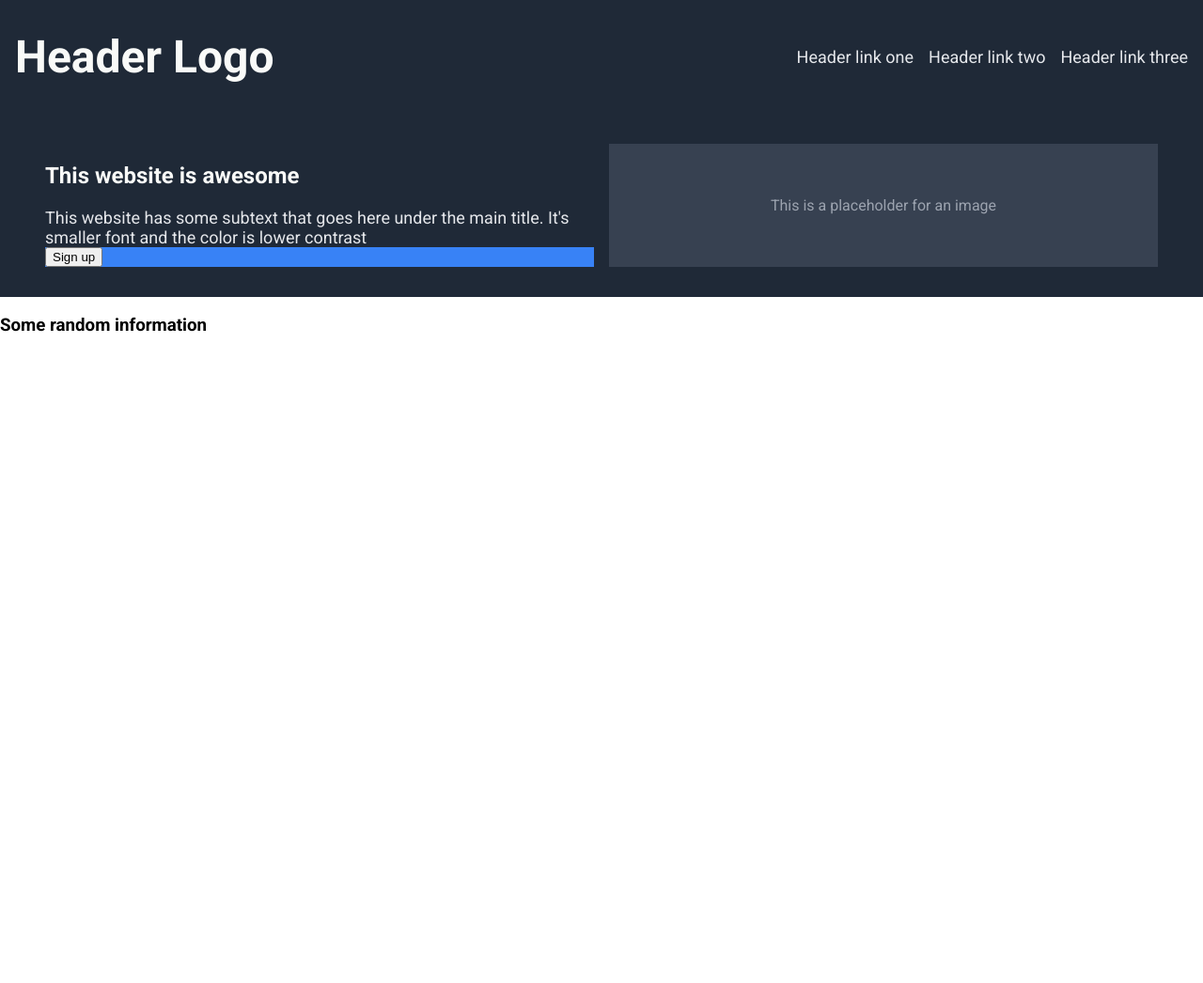
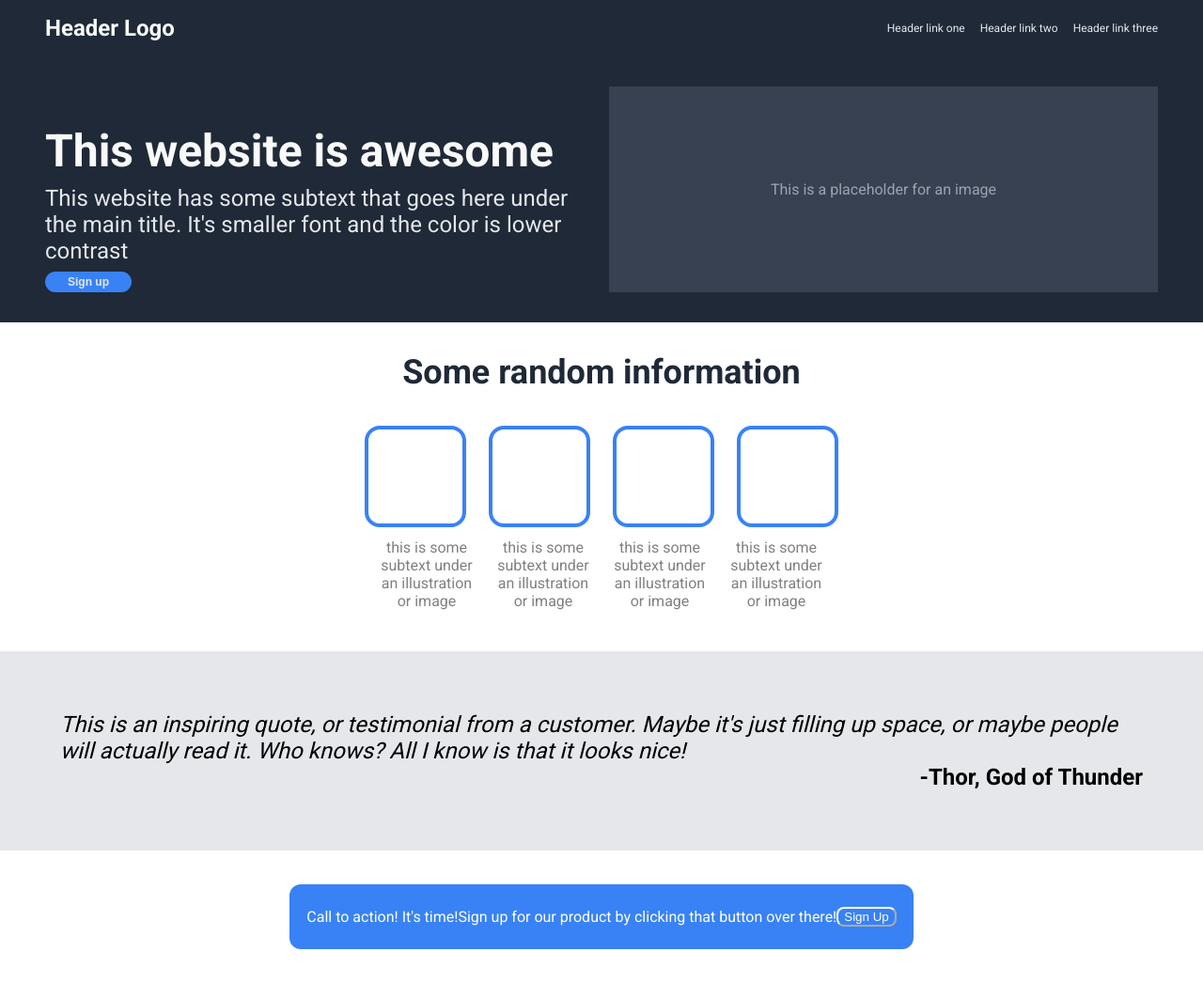
Before and after one commit to WRATHofJEZUS/top-landing-page, a plain HTML site: page index.html in a window 1280 px wide. Shown: the whole page at 94% size. Before the commit the page ends 800 px from the top, so only its background shows below. Drawn offline with Linux system fonts and the light colour scheme.

Commit message:
finished section 2 and 3 halfway with 4

```diff
--- a/index.html
+++ b/index.html
@@ -20,13 +20,37 @@
         <div class="content">
             <h2 class="large">This website is awesome</h2>
             <a class="small">This website has some subtext that goes here under the main title. It's smaller font and the color is lower contrast</a>
-            <a class="button"><button>Sign up</button></a>
+            <a><button>Sign up</button></a>
         </div>
         <a class="image">This is a placeholder for an image</a>
     </div>
     <div class="info">
         <h3 class="text">Some random information</h3>
-
+        <div class="icons">
+            <a class="pics"></a>
+            <a class="pics"></a>
+            <a class="pics"></a>
+            <a class="pics"></a>
+        </div>
+        <div class="textbox">
+            <a class="subtext">this is some subtext under an illustration or image</a>
+            <a class="subtext">this is some subtext under an illustration or image</a>
+            <a class="subtext">this is some subtext under an illustration or image</a>
+            <a class="subtext">this is some subtext under an illustration or image</a>
+        </div>
+    <div class="quote">
+            <a class="quote-text"><em>This is an inspiring quote, or testimonial from a customer. Maybe it's just filling up space, or maybe people will actually read it. Who knows? All I know is that it looks nice!</em></a>
+            <a class="quote-author">-Thor, God of Thunder</a>
+    </div>
+    <div class="section-4">
+        <div class="signup">
+            <a class="context" id="1">Call to action! It's time!</a>
+            <a class="context" id="2">Sign up for our product by clicking that button over there!</a>
+            <a><button>Sign Up</button></a>
+        </div>
+    </div>
+    <div class="footer">
+    </div>
     </div>
 </body>
 </html>
--- a/style.css
+++ b/style.css
@@ -12,21 +12,21 @@ html body {
 
 .logo {
     color: #F9FAF8;
-    font-size: 48px;
+    font-size: 24px;
     font-weight: 900;
     display: flex;
-    margin-left: 16px;
+    margin-left: 48px;
 }
 
 .link {
     color: #E5E7EB;
-    font-size: 18px;
+    font-size: 12px;
 }
 
 .links {
     display: flex;
     margin-left: auto;
-    margin-right: 16px;
+    margin-right: 48px;
     gap: 16px;
 }
 
@@ -47,17 +47,27 @@ html body {
 
 .large {
     color: #F9FAF8;
-    font-size: 24px;
+    font-size: 48px;
     font-weight: 900;
+    margin-bottom: 8px;
 }
 
 .small {
     color: #E5E7EB;
-    font-size: 18px;
+    font-size: 24px;
+    margin: auto;
 }
 
-.button {
+.content button {
     background-color: #3882f6;
+    color: #E5E7EB;
+    font-size: 12px;
+    font-weight: 700;
+    padding: 4px 24px;
+    border-radius: 12px;
+    margin-top: 8px;
+    border: none;
+    cursor: pointer;
 }
 
 .image {
@@ -70,3 +80,106 @@ html body {
     margin-left: 16px;
     width: 50%;
 }
+
+.info {
+}
+
+.text {
+    color: #1F2937;
+    font-size: 36px;
+    font-weight: 900;
+    display: flex;
+    justify-content: center;
+    align-items: center;
+    margin-top: 32px;
+}
+
+.pics {
+    border-color: #3882f6;
+    border-width: 4px;
+    border-style: solid;
+    border-radius: 16px;
+    width: 100px;
+    height: 100px;
+}
+
+.icons, .textbox {
+    display: flex;
+    justify-content: center;
+    align-items: center;
+    gap: 24px;
+}
+
+.subtext {
+    color: grey;
+    width: 100px;
+    height: 100px;
+    display: flex;
+    justify-content: center;
+    align-items: center;
+    text-align: center;
+    margin-bottom: 32px;
+}
+
+.quote {
+    background-color: #E5E7EB;
+    display: flex;
+    margin: auto;
+    flex-direction: column;
+    padding: 64px;
+}
+
+.quote-text {
+    font-size: 24px;
+    font-weight: lighter;
+    display: flex;
+    justify-content: center;
+    align-items: center;
+}
+
+.quote-author {
+    font-size: 24px;
+    font-weight: 900;
+    display: flex;
+    justify-content: flex-end;
+    align-items: center;
+}
+
+.section-4 {
+    display: flex;
+    background-color: white;
+    padding: 36px;
+}
+
+.signup {
+    background-color: #3882f6;
+    border-radius: 12px;
+    margin: auto;
+    display: flex;
+    justify-content: center;
+    align-items: center;
+    padding: 24px 18px;
+
+}
+
+.context {
+    display: flex;
+    color: white;
+
+}
+
+.content#1{
+    display: flex;
+}
+
+.context#2 {
+
+}
+
+.signup button {
+    background-color: #3882f6;
+    border-color: white;
+    border-radius: 8px;
+    color: white;
+
+}
```
